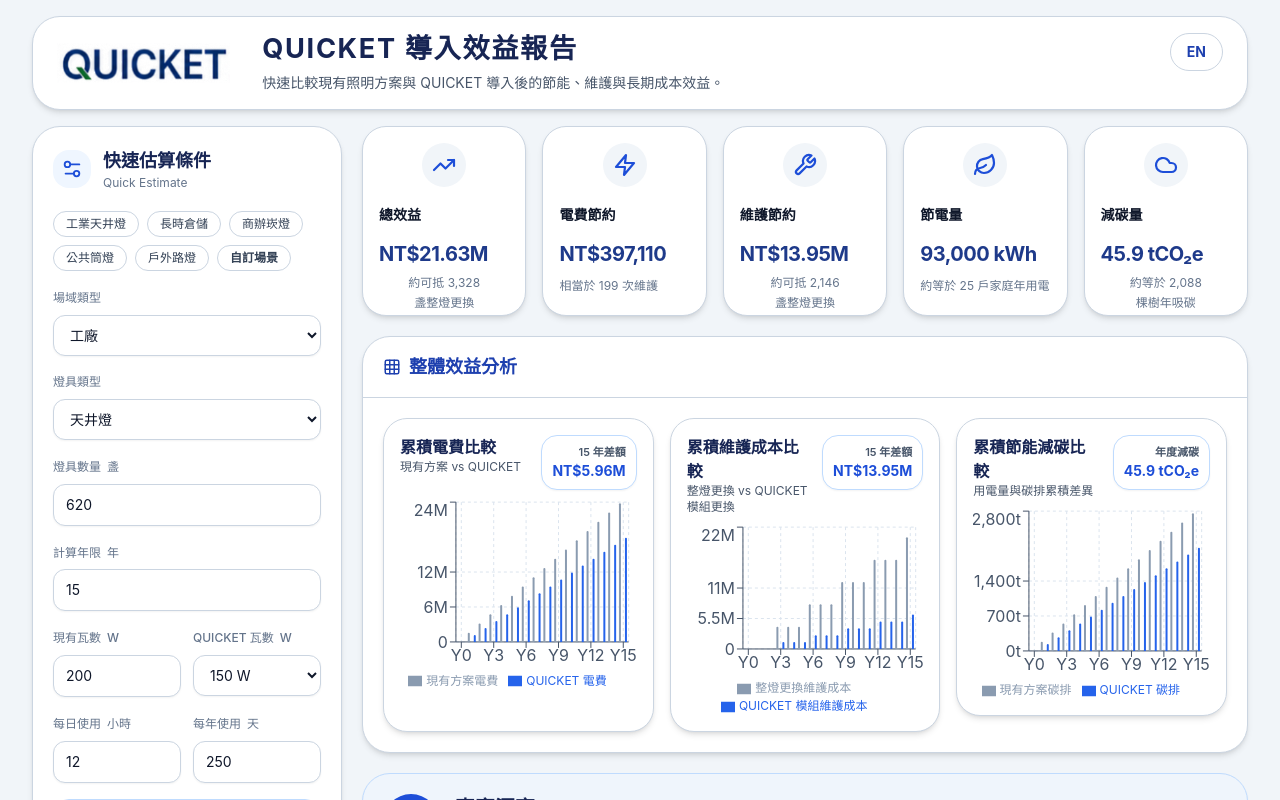
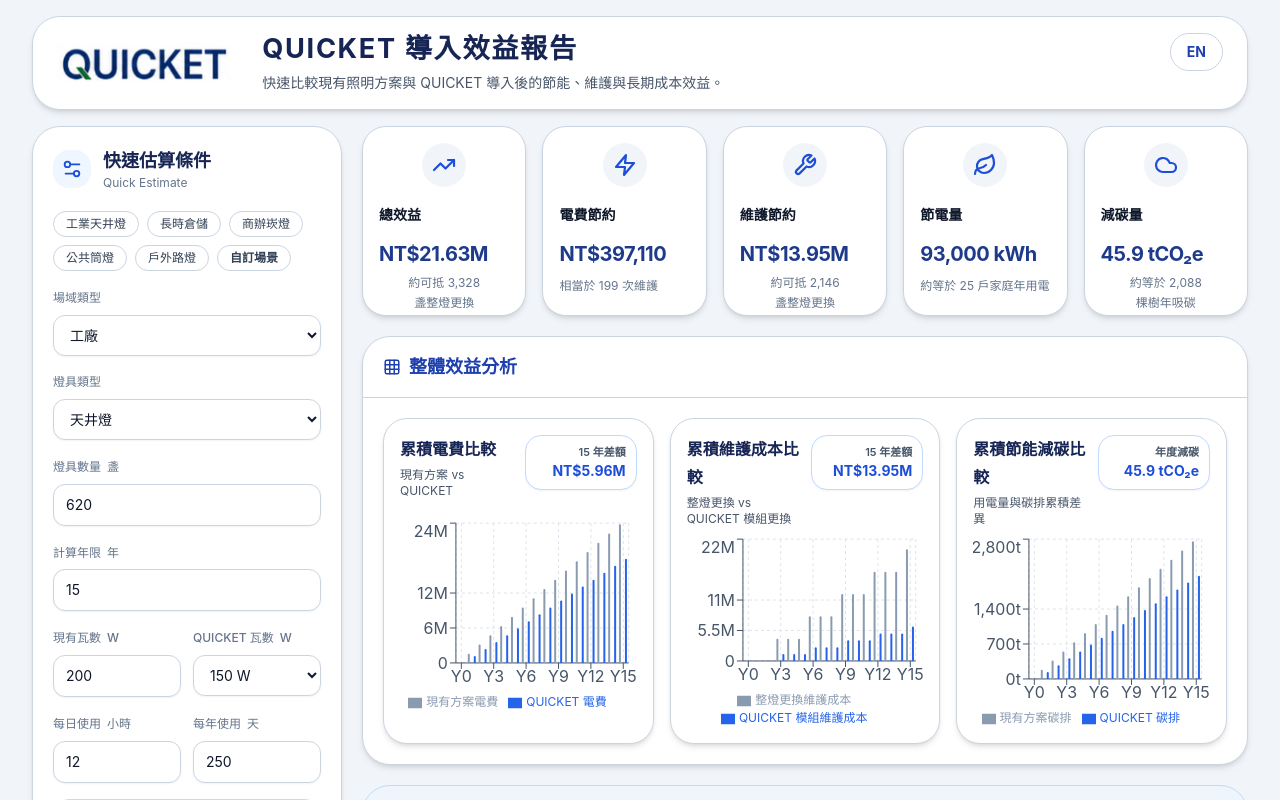
Before and after one commit to navy597103-glitch/quicket-savings-dashboard, a React (Vite) app: page / in a window 1280 px wide. Shown: the top 800 px of the page. Built offline with nearby package versions, Linux system fonts and the light colour scheme; the HTML template or start-up script is replaced by a standard one.

Commit message:
Add files via upload

```diff
--- a/src/App.jsx
+++ b/src/App.jsx
@@ -148,8 +148,8 @@
     maintenanceBasisNote: 'Uses whole-luminaire replacement versus module replacement as the comparison basis; values can be adjusted by installation height, labor difficulty, equipment rental, and downtime needs.',
     currentPlan: 'Current Plan', quicket: 'QUICKET', maintenanceCycle: 'Maintenance Cycle', carbonPrice: 'Carbon Price',
     overallAnalysis: 'Overall Benefit Analysis',
-    electricityCompare: 'Cumulative Electricity Cost', maintenanceCompare: 'Cumulative Maintenance Cost', carbonCompare: 'Cumulative Carbon Reduction',
-    elecSub: 'Current plan vs QUICKET', maintSub: 'Whole luminaire replacement vs QUICKET module replacement', carbonSub: 'Accumulated electricity and carbon gap',
+    electricityCompare: 'Cumulative Electricity Cost', maintenanceCompare: 'Cumulative Maintenance Cost', carbonCompare: 'Cumulative Carbon Savings',
+    elecSub: 'Current vs QUICKET', maintSub: 'Full replacement vs Module replacement', carbonSub: 'Electricity-related emissions gap',
     yearGap: (y) => `${y}-Year Gap`, annualCarbon: 'Annual Carbon Cut',
     insight: 'Project Insight',
     caseCond: 'Project Scope:', annualBenefit: 'Annual Benefit:', longBenefit: 'Long-Term Benefit:',
@@ -169,7 +169,7 @@
     customTag: 'Customized',
     wholeReplacementNote: 'Whole luminaire removal, re-installation, and related field work.',
     moduleReplacementNote: 'Module replacement with less disassembly and lower field disruption.',
-    chartNames: { currentElectricity:'Current electricity cost', quicketElectricity:'QUICKET electricity cost', currentMaintenance:'Whole replacement maintenance cost', quicketMaintenance:'QUICKET module maintenance cost', currentCarbon:'Current carbon emissions', quicketCarbon:'QUICKET carbon emissions' },
+    chartNames: { currentElectricity:'Current', quicketElectricity:'QUICKET', currentMaintenance:'Full replacement', quicketMaintenance:'QUICKET module', currentCarbon:'Current', quicketCarbon:'QUICKET' },
     kpiExplain: {
       totalTitle: (y)=> `${y}-Year Total Benefit Calculation`,
       totalDesc: (y)=> `The ${y}-year total benefit combines electricity savings, maintenance savings, and estimated carbon value to evaluate the lifecycle financial improvement after QUICKET deployment.`,
@@ -428,23 +428,44 @@
   )
 }
 
+
+function ChartTooltip({ active, label, payload, formatter }) {
+  if (!active || !payload?.length) return null
+
+  return (
+    <div className="max-w-[180px] rounded-xl border border-blue-200 bg-white/95 px-3 py-2 text-xs shadow-xl backdrop-blur">
+      <div className="mb-1 font-bold text-slate-900">{label}</div>
+      <div className="space-y-1">
+        {payload.map((item) => (
+          <div key={item.dataKey} className="flex items-center justify-between gap-3 whitespace-nowrap">
+            <span className="min-w-0 truncate text-slate-500">{item.name}</span>
+            <span className="shrink-0 font-semibold text-blue-700">{formatter(item.value)}</span>
+          </div>
+        ))}
+      </div>
+    </div>
+  )
+}
+
+const tooltipWrapperStyle = { zIndex: 80, outline: 'none', pointerEvents: 'none' }
+
 function ElectricityChart({ result, t }) {
   return (
-    <div className="min-w-0 overflow-hidden rounded-3xl border border-slate-300 bg-white p-4 shadow-md">
-      <div className="mb-2 flex items-start justify-between gap-3">
-        <div>
-          <h3 className="text-base font-bold text-blue-950">{t.electricityCompare}</h3>
-          <p className="text-xs text-slate-600">{t.elecSub}</p>
+    <div className="min-w-0 overflow-visible rounded-3xl border border-slate-300 bg-white p-4 shadow-md">
+      <div className="mb-2 grid min-h-[76px] grid-cols-[minmax(0,1fr)_112px] items-start gap-3">
+        <div className="min-w-0">
+          <h3 className="max-w-[12rem] text-base font-bold leading-7 text-blue-950">{t.electricityCompare}</h3>
+          <p className="mt-1 min-h-[32px] text-xs leading-4 text-slate-600">{t.elecSub}</p>
         </div>
         <ChartBadge label={t.yearGap(result.years)} value={compactNtd(result.totalElectricitySaved)} />
       </div>
-      <div className="h-44 w-full min-w-0 overflow-hidden sm:h-48">
+      <div className="h-44 w-full min-w-0 overflow-visible sm:h-48">
         <ResponsiveContainer width="100%" height="100%">
           <BarChart data={result.yearlyRows} margin={{ top: 4, right: 8, bottom: 0, left: -4 }}>
             <CartesianGrid strokeDasharray="3 3" stroke="#dbe4ee" />
             <XAxis dataKey="year" stroke="#475569" />
             <YAxis stroke="#475569" tickFormatter={formatM} />
-            <Tooltip formatter={(value, name) => [formatNTD(value), name]} contentStyle={{ background: '#ffffff', border: '1px solid #bfdbfe', borderRadius: 12 }} />
+            <Tooltip content={<ChartTooltip formatter={compactNtd} />} allowEscapeViewBox={{ x: true, y: true }} wrapperStyle={tooltipWrapperStyle} />
             <Legend wrapperStyle={{ fontSize: 12 }} />
             <Bar dataKey="currentElectricity" name={t.chartNames.currentElectricity} fill="#8a9bb0" radius={[7, 7, 0, 0]} />
             <Bar dataKey="quicketElectricity" name={t.chartNames.quicketElectricity} fill="#2563eb" radius={[7, 7, 0, 0]} />
@@ -457,21 +478,21 @@
 
 function MaintenanceChart({ result, t }) {
   return (
-    <div className="min-w-0 overflow-hidden rounded-3xl border border-slate-300 bg-white p-4 shadow-md">
-      <div className="mb-2 flex items-start justify-between gap-3">
-        <div>
-          <h3 className="text-base font-bold text-blue-950">{t.maintenanceCompare}</h3>
-          <p className="text-xs text-slate-600">{t.maintSub}</p>
+    <div className="min-w-0 overflow-visible rounded-3xl border border-slate-300 bg-white p-4 shadow-md">
+      <div className="mb-2 grid min-h-[76px] grid-cols-[minmax(0,1fr)_112px] items-start gap-3">
+        <div className="min-w-0">
+          <h3 className="max-w-[12rem] text-base font-bold leading-7 text-blue-950">{t.maintenanceCompare}</h3>
+          <p className="mt-1 min-h-[32px] text-xs leading-4 text-slate-600">{t.maintSub}</p>
         </div>
         <ChartBadge label={t.yearGap(result.years)} value={compactNtd(result.maintenanceSaved)} />
       </div>
-      <div className="h-44 w-full min-w-0 overflow-hidden sm:h-48">
+      <div className="h-44 w-full min-w-0 overflow-visible sm:h-48">
         <ResponsiveContainer width="100%" height="100%">
           <BarChart data={result.yearlyRows} margin={{ top: 4, right: 8, bottom: 0, left: -4 }}>
             <CartesianGrid strokeDasharray="3 3" stroke="#dbe4ee" />
             <XAxis dataKey="year" stroke="#475569" />
             <YAxis stroke="#475569" tickFormatter={formatM} />
-            <Tooltip formatter={(value, name) => [formatNTD(value), name]} contentStyle={{ background: '#ffffff', border: '1px solid #bfdbfe', borderRadius: 12 }} />
+            <Tooltip content={<ChartTooltip formatter={compactNtd} />} allowEscapeViewBox={{ x: true, y: true }} wrapperStyle={tooltipWrapperStyle} />
             <Legend wrapperStyle={{ fontSize: 12 }} />
             <Bar dataKey="currentMaintenance" name={t.chartNames.currentMaintenance} fill="#8a9bb0" radius={[7, 7, 0, 0]} />
             <Bar dataKey="quicketMaintenance" name={t.chartNames.quicketMaintenance} fill="#2563eb" radius={[7, 7, 0, 0]} />
@@ -484,21 +505,21 @@
 
 function CarbonMiniChart({ result, t }) {
   return (
-    <div className="min-w-0 overflow-hidden rounded-3xl border border-slate-300 bg-white p-4 shadow-md">
-      <div className="mb-2 flex items-start justify-between gap-3">
-        <div>
-          <h3 className="text-base font-bold text-blue-950">{t.carbonCompare}</h3>
-          <p className="text-xs text-slate-600">{t.carbonSub}</p>
+    <div className="min-w-0 overflow-visible rounded-3xl border border-slate-300 bg-white p-4 shadow-md">
+      <div className="mb-2 grid min-h-[76px] grid-cols-[minmax(0,1fr)_112px] items-start gap-3">
+        <div className="min-w-0">
+          <h3 className="max-w-[12rem] text-base font-bold leading-7 text-blue-950">{t.carbonCompare}</h3>
+          <p className="mt-1 min-h-[32px] text-xs leading-4 text-slate-600">{t.carbonSub}</p>
         </div>
         <ChartBadge label={t.annualCarbon} value={`${formatNumber(result.annualCarbonSaved / 1000, 1)} tCO₂e`} />
       </div>
-      <div className="h-44 w-full min-w-0 overflow-hidden sm:h-48">
+      <div className="h-44 w-full min-w-0 overflow-visible sm:h-48">
         <ResponsiveContainer width="100%" height="100%">
           <BarChart data={result.yearlyRows} margin={{ top: 4, right: 8, bottom: 0, left: -4 }}>
             <CartesianGrid strokeDasharray="3 3" stroke="#dbe4ee" />
             <XAxis dataKey="year" stroke="#475569" />
             <YAxis stroke="#475569" tickFormatter={(value) => `${formatNumber(value / 1000, 0)}t`} />
-            <Tooltip formatter={(value, name) => [`${formatNumber(value / 1000, 1)} tCO₂e`, name]} contentStyle={{ background: '#ffffff', border: '1px solid #bfdbfe', borderRadius: 12 }} />
+            <Tooltip content={<ChartTooltip formatter={(value) => `${formatNumber(value / 1000, 1)} tCO₂e`} />} allowEscapeViewBox={{ x: true, y: true }} wrapperStyle={tooltipWrapperStyle} />
             <Legend wrapperStyle={{ fontSize: 12 }} />
             <Bar dataKey="currentCarbon" name={t.chartNames.currentCarbon} fill="#8a9bb0" radius={[7, 7, 0, 0]} />
             <Bar dataKey="quicketCarbon" name={t.chartNames.quicketCarbon} fill="#2563eb" radius={[7, 7, 0, 0]} />
@@ -724,7 +745,7 @@
               )}
             </div>
 
-            <div className="overflow-hidden rounded-[28px] border border-slate-300 bg-white shadow-md">
+            <div className="overflow-visible rounded-[28px] border border-slate-300 bg-white shadow-md">
               <div className="flex items-center gap-2 border-b border-slate-300 px-5 py-4 text-blue-800">
                 <Grid size={18} />
                 <h2 className="text-lg font-bold">{t.overallAnalysis}</h2>
@@ -746,7 +767,7 @@
                     </button>
                   ))}
                 </div>
-                <div className="min-w-0 overflow-hidden md:hidden">
+                <div className="min-w-0 overflow-visible md:hidden">
                   {mobileChart === 'electricity' && <ElectricityChart result={result} t={t} />}
                   {mobileChart === 'maintenance' && <MaintenanceChart result={result} t={t} />}
                   {mobileChart === 'carbon' && <CarbonMiniChart result={result} t={t} />}
```
